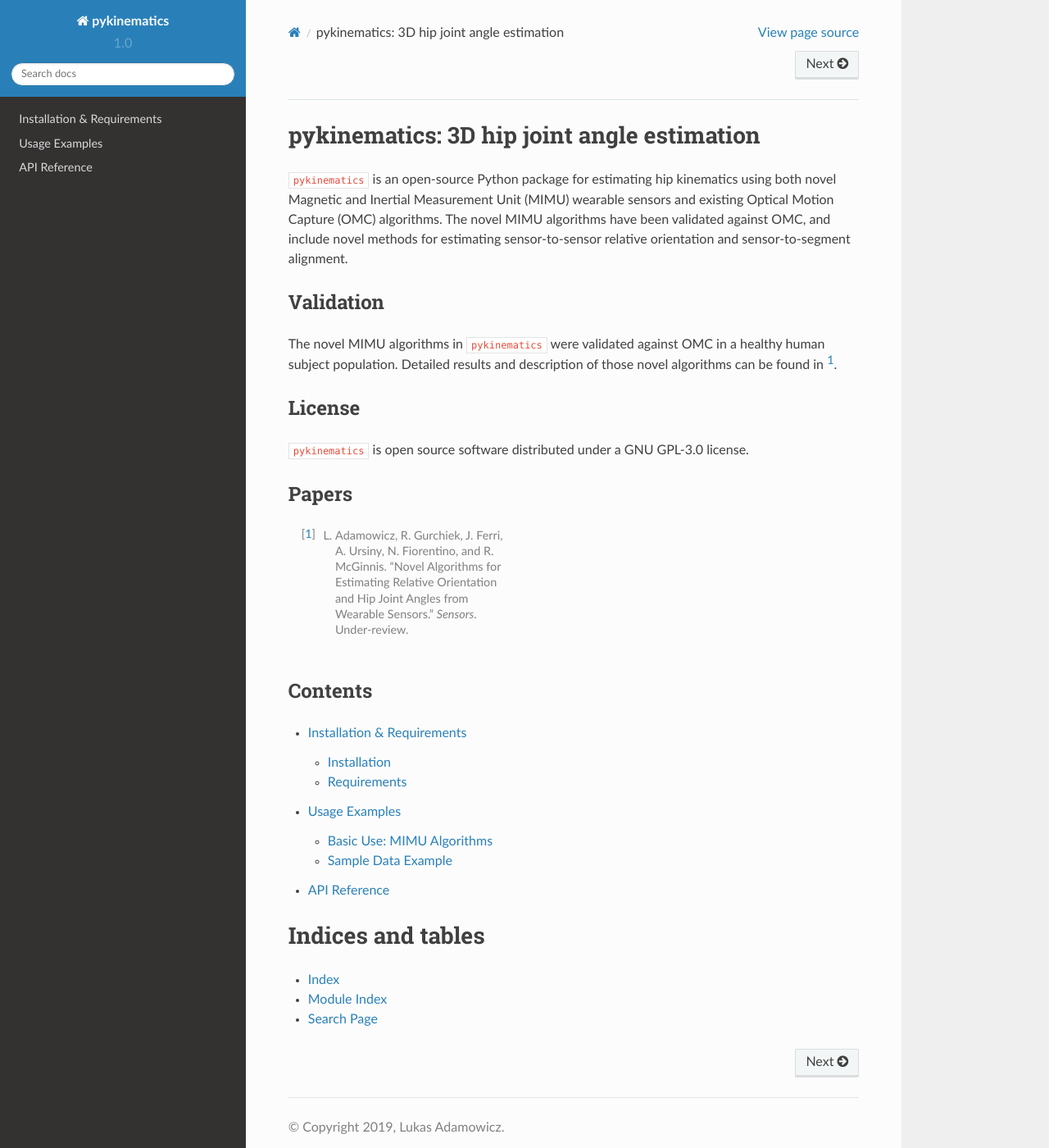
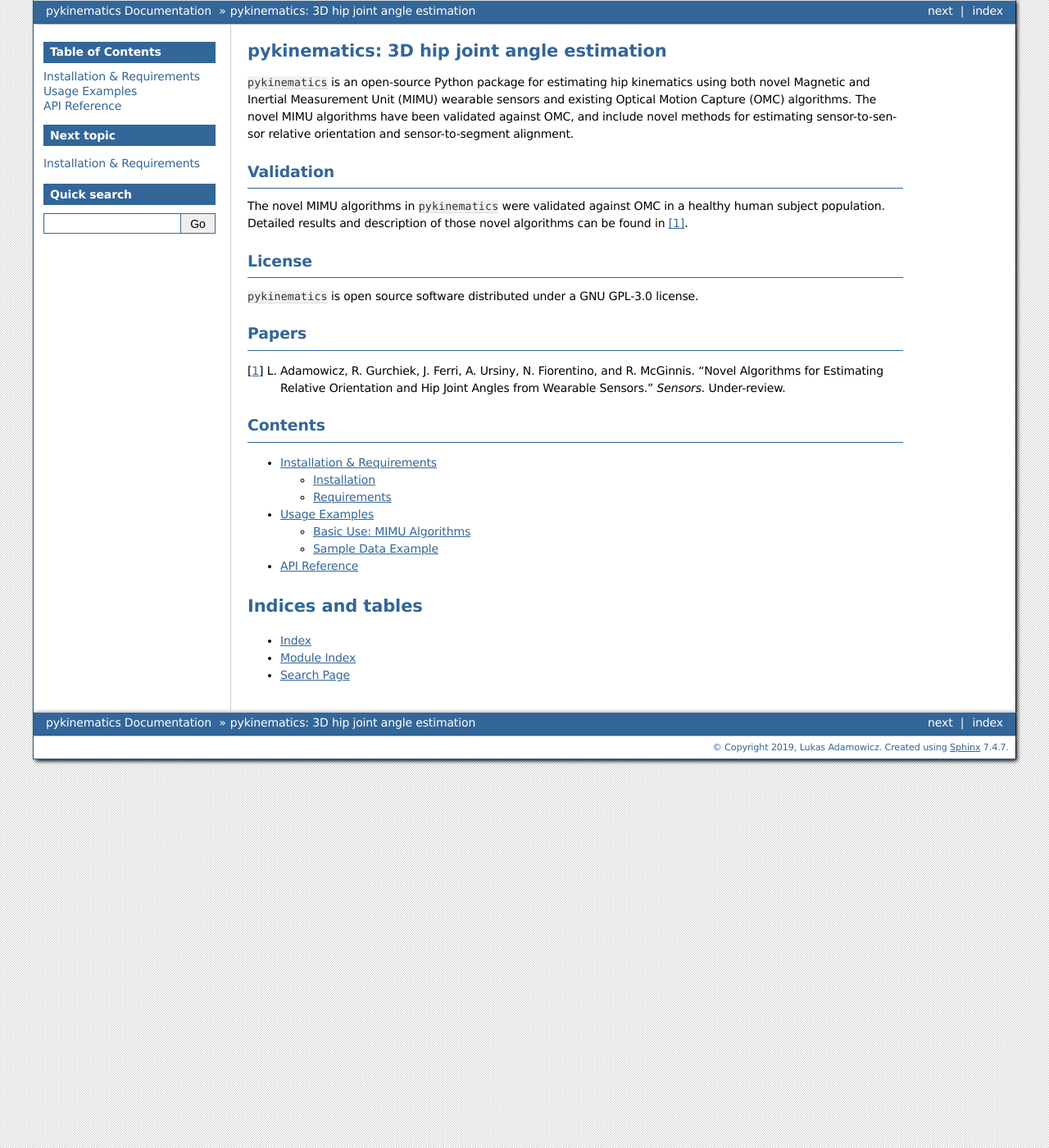
Before and after one commit to M-SenseResearchGroup/pykinematics, a Sphinx documentation site: the page built from docs/source/index.rst, in a window 1280 px wide and 1400 px high. Shown: the whole window at 82% size. Built offline with Sphinx 7.4.7, drawn with Linux system fonts in a browser that asks for light colours; pages that are not in the unit, such as notebooks, are missing from menus; some of the changed text lies outside the part shown.

Commit message:
Update theme Inlude __init__ documentation for classes

```diff
--- a/docs/source/conf.py
+++ b/docs/source/conf.py
@@ -44,6 +44,7 @@ templates_path = ['_templates']
 # This pattern also affects html_static_path and html_extra_path.
 exclude_patterns = []
 
+autoclass_content = 'both'
 
 # The suffix(es) of source filenames.
 # You can specify multiple suffix as a list of string:
@@ -78,7 +79,7 @@ modindex_common_prefix = ['pykinematics.']
 # The theme to use for HTML and HTML Help pages.  See the documentation for
 # a list of builtin themes.
 #
-html_theme = 'sphinx_rtd_theme'
+html_theme = 'bizstyle'
 
 # Theme options are theme-specific and customize the look and feel of a theme
 # further.  For a list of options available for each theme, see the
```
